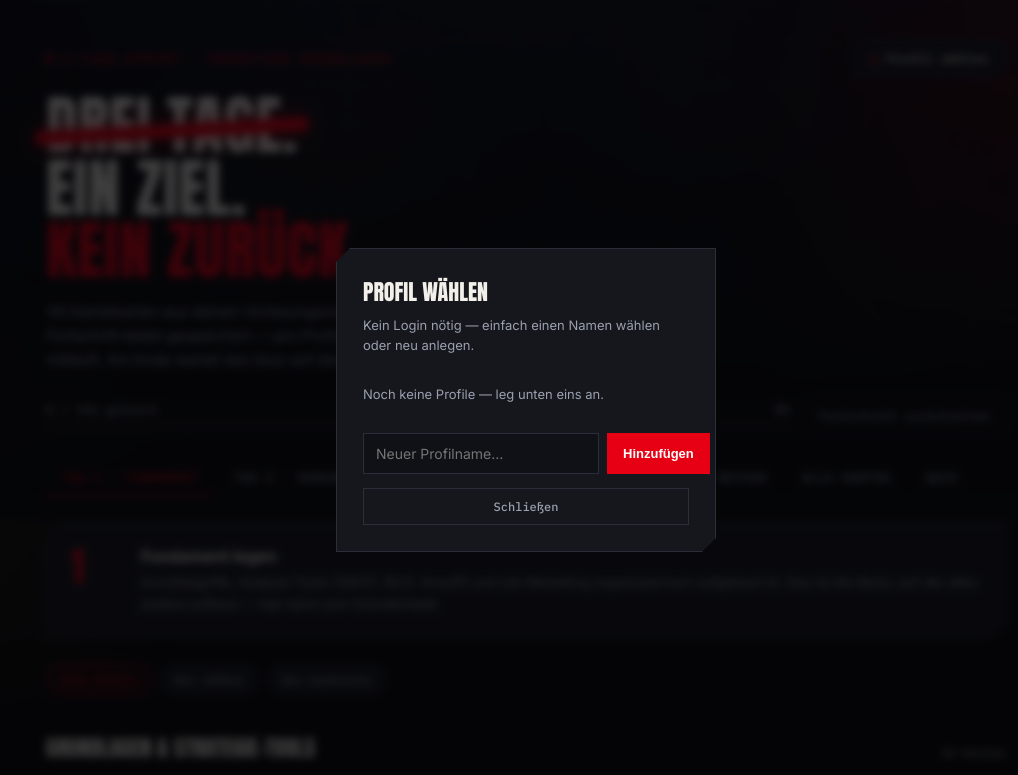
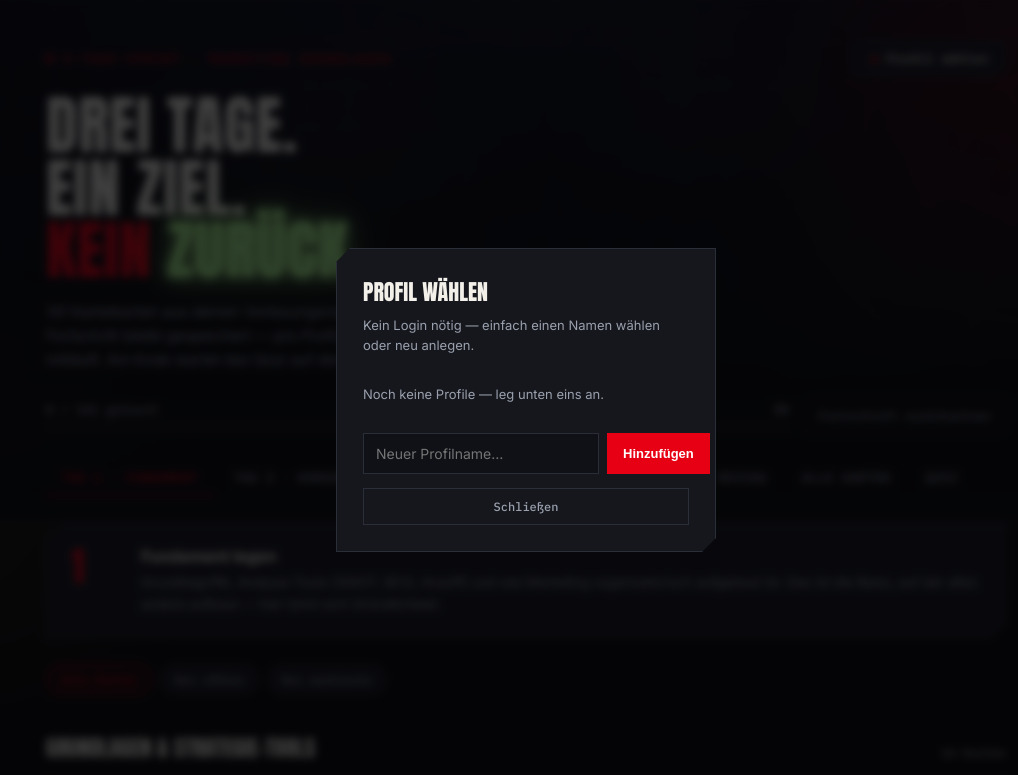
Before and after one commit to AissaniOussama/Marketing-RowRowFightThePowa, a plain HTML site: page docs/index.html in a window 1280 px wide. Shown: the top 775 px of the page, without its empty margins (114-1132 px from the left). Drawn offline with Linux system fonts and the light colour scheme; no server answers.

Commit message:
Restyle hero headline: drop the slash, color-code KEIN/ZURÜCK
KEIN in red, ZURÜCK in glowing #adf992, per updated design direction.

```diff
--- a/docs/css/style.css
+++ b/docs/css/style.css
@@ -90,13 +90,16 @@ header{padding:40px 0 26px; border-bottom:1px solid var(--line); position:relati
   font-size:clamp(34px,7vw,64px); line-height:.98; letter-spacing:.01em; margin:6px 0 18px; color:var(--text);
 }
 .slash-line{display:block; position:relative; width:fit-content;}
-.slash-line--accent{color:var(--red); -webkit-text-stroke:0; }
-.slash{
-  position:absolute; left:-4%; top:48%; width:0%; height:14px; background:var(--red);
-  transform:skewY(-3deg); box-shadow:0 0 24px rgba(231,0,19,.6);
-  animation:slashIn .7s cubic-bezier(.2,.7,.2,1) .3s forwards;
+.word-kein{color:var(--red);}
+.word-zurueck{
+  color:#adf992;
+  text-shadow:0 0 10px rgba(173,249,146,.85), 0 0 26px rgba(173,249,146,.55), 0 0 50px rgba(173,249,146,.3);
+  animation:glowPulse 2.6s ease-in-out infinite;
 }
-@keyframes slashIn{to{width:108%;}}
+@keyframes glowPulse{
+  0%,100%{text-shadow:0 0 10px rgba(173,249,146,.85), 0 0 26px rgba(173,249,146,.55), 0 0 50px rgba(173,249,146,.3);}
+  50%{text-shadow:0 0 16px rgba(173,249,146,1), 0 0 38px rgba(173,249,146,.75), 0 0 70px rgba(173,249,146,.45);}
+}
 
 .sub{color:var(--muted); font-size:15px; max-width:640px; line-height:1.6; margin:0 0 26px;}
 
@@ -283,5 +286,5 @@ footer{text-align:center; color:var(--muted); font-size:12px; padding:44px 0 0;
 }
 
 @media (prefers-reduced-motion: reduce){
-  .cloud, .sky-glow, .drill-tunnel__spin, .progress-fill, .flashcard{animation:none !important;}
+  .cloud, .sky-glow, .drill-tunnel__spin, .progress-fill, .flashcard, .word-zurueck{animation:none !important;}
 }
--- a/docs/index.html
+++ b/docs/index.html
@@ -47,9 +47,9 @@
   </div>
   <div class="wrap">
     <h1 class="hero-h1">
-      <span class="slash-line">DREI TAGE.<span class="slash"></span></span>
+      <span class="slash-line">DREI TAGE.</span>
       <span class="slash-line">EIN ZIEL.</span>
-      <span class="slash-line slash-line--accent">KEIN ZURÜCK.</span>
+      <span class="slash-line"><span class="word-kein">KEIN</span> <span class="word-zurueck">ZURÜCK.</span></span>
     </h1>
     <p class="sub">141 Karteikarten aus deinen Vorlesungsnotizen, sortiert nach Thema und Tag. Der Fortschritt bleibt gespeichert — pro Profil, auch geräteübergreifend, wenn der Server mitläuft. Am Ende wartet das Quiz auf die Fallstricke.</p>
     <div class="progress-row">
```
